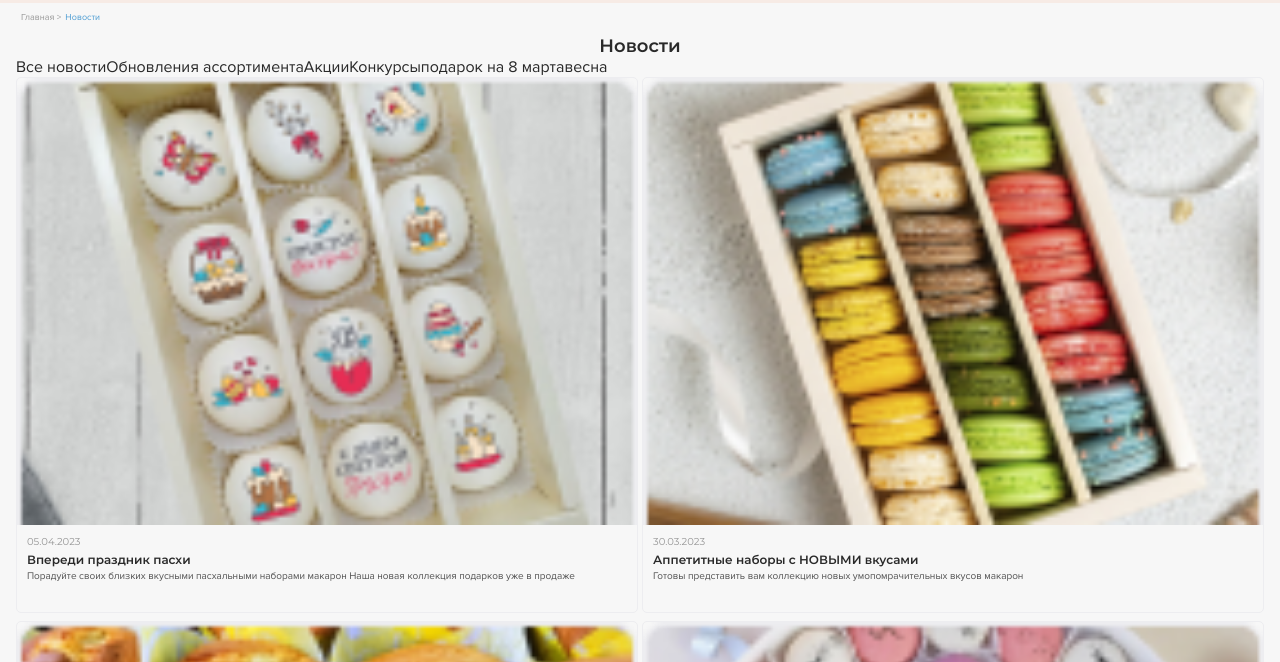
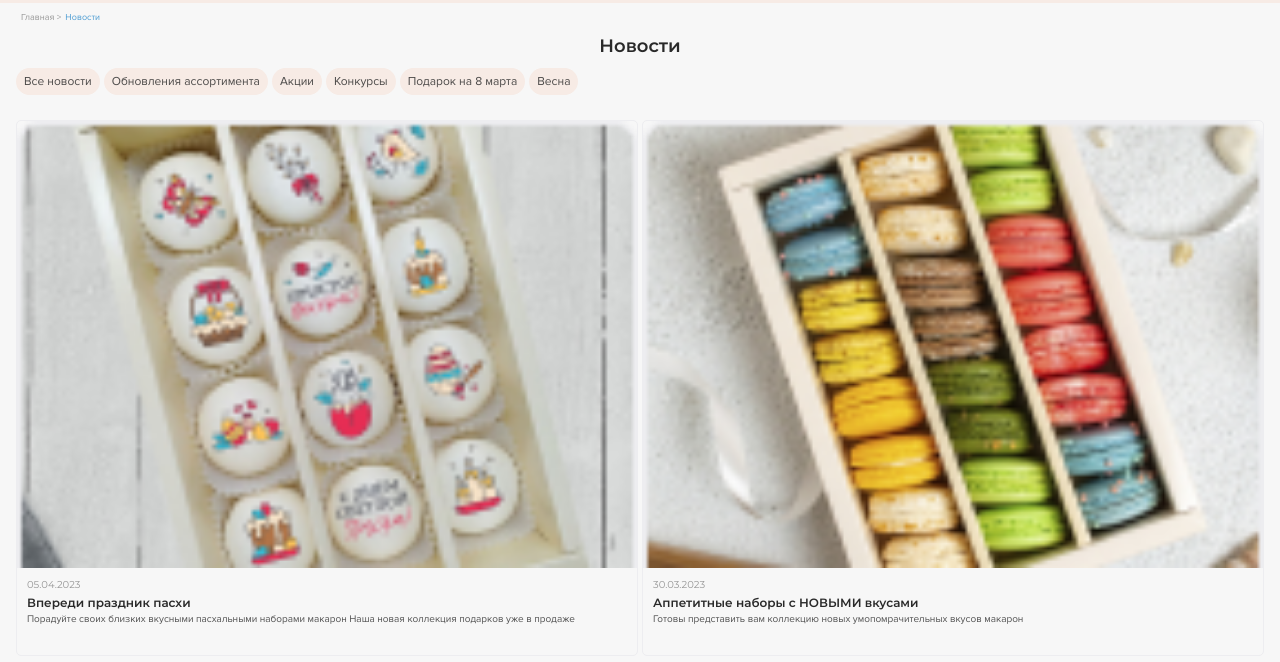
Before and after one commit to Prokopenko11/macaron-shop, a plain HTML site: page news.html in a window 1280 px wide. Shown: the part 62-724 px from the top of the page. Drawn offline with Linux system fonts and the light colour scheme.

Commit message:
Добавление к странице "Новости" меню с полосой прокрутки

```diff
--- a/css/style.css
+++ b/css/style.css
@@ -1529,6 +1529,40 @@ a {
   text-align: center;
 }
 
+.news-wrapper-tags-conteiner {
+  margin: 11px -16px 15px 0;
+  padding-bottom: 10px;
+  overflow: scroll;
+}
+
+.news-wrapper-tags-conteiner::-webkit-scrollbar {
+  width: 100%;
+  height: 6px;
+  border-radius: 100px;
+  background-color:  #F1F1F1;
+}
+
+.news-wrapper-tags-conteiner::-webkit-scrollbar-thumb {
+  background-color: #DDDDDD;
+  border-radius: 100px;
+}
+
 .news-wrapper-tags {
   display: flex;
 }
+
+.news-wrapper-tag {
+  display: flex;
+  justify-content: center;
+  align-items: center;
+  padding: 6px 8px;
+  margin-right: 4px;
+
+  font-size: 12px;
+  white-space: nowrap;
+
+  background: #F7EBE5;
+  border-radius: 100px;
+  color: rgba(41, 41, 41, 0.83);
+  float: left;
+}
--- a/news.html
+++ b/news.html
@@ -132,14 +132,16 @@
     </nav>
     <section class="news-section">
       <h2 class="news-wrapper-title">Новости</h2>
-      <ul class="news-wrapper-tags">
-        <li class="news-wrapper-tag">Все новости</li>
-        <li class="news-wrapper-tag">Обновления ассортимента</li>
-        <li class="news-wrapper-tag">Акции</li>
-        <li class="news-wrapper-tag">Конкурсы</li>
-        <li class="news-wrapper-tag">подарок на 8 марта</li>
-        <li class="news-wrapper-tag">весна</li>
-      </ul>
+      <div class="news-wrapper-tags-conteiner">
+        <ul class="news-wrapper-tags" id="news-slider">
+          <li class="news-wrapper-tag">Все новости</li>
+          <li class="news-wrapper-tag">Обновления ассортимента</li>
+          <li class="news-wrapper-tag">Акции</li>
+          <li class="news-wrapper-tag">Конкурсы</li>
+          <li class="news-wrapper-tag">Подарок на 8 марта</li>
+          <li class="news-wrapper-tag">Весна</li>
+        </ul>
+      </div>
       <div class="news-wrapper">
         <article class="news-card news-wrapper-card">
           <a class="news-card-link" href="#">
```
